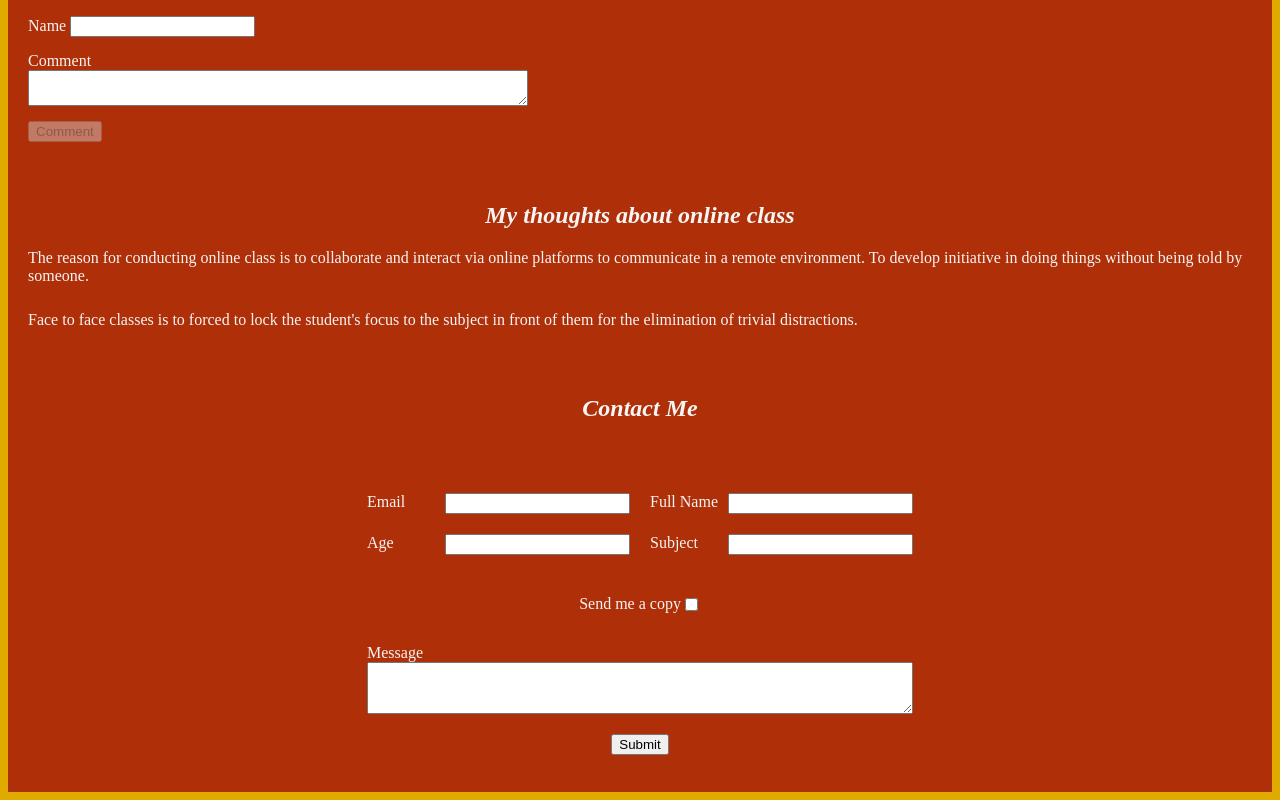
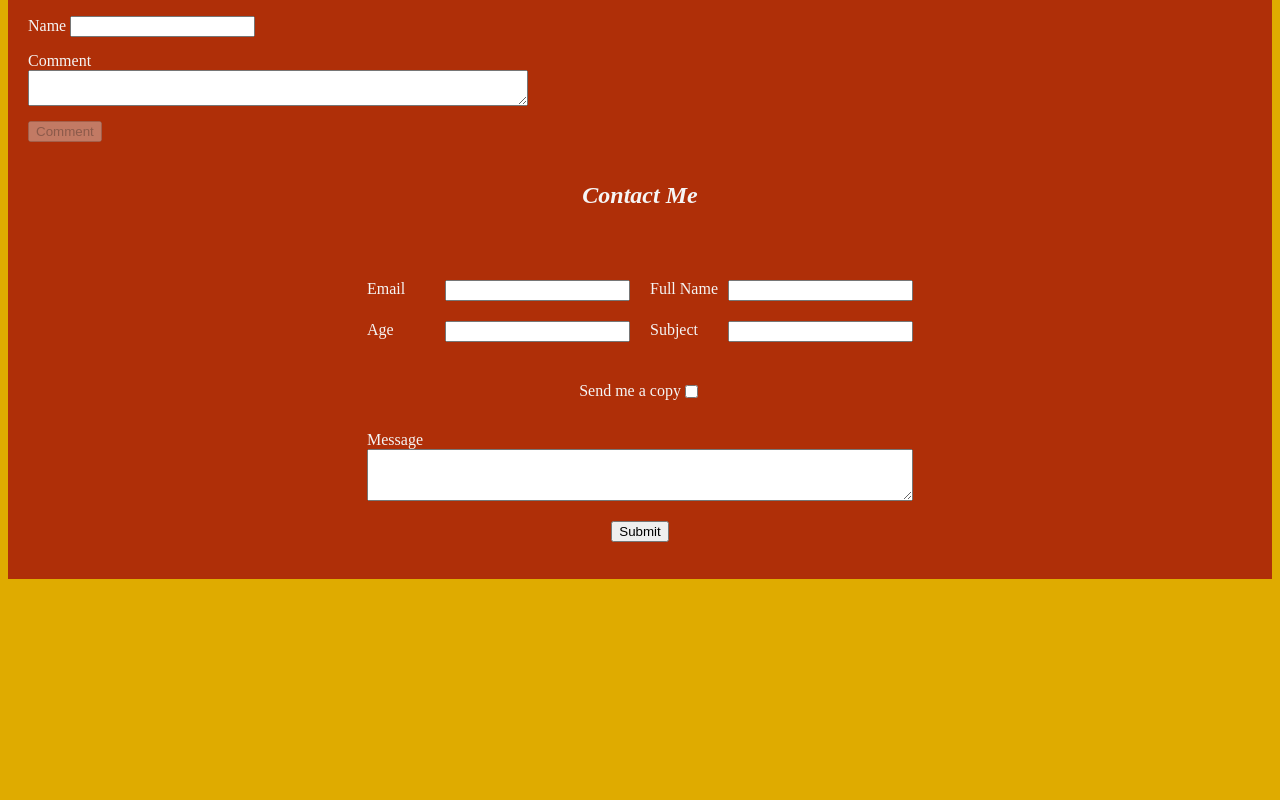
Before and after one commit to PUP-BSIT/final-Cahigan-MarkLouie, a plain HTML site: page cahigan_marklouie/index.html in a window 1280 px wide. Shown: the part 2391-3191 px from the top of the page. After the commit the page ends 2978 px from the top, so only its background shows below. Drawn offline with Linux system fonts and the light colour scheme; a script that the page names is missing.

Commit message:
remove my-thoughts section in index.html

```diff
--- a/cahigan_marklouie/index.html
+++ b/cahigan_marklouie/index.html
@@ -155,23 +155,6 @@
 				</form>
 			</div>
 
-			<div class="my-thoughts">
-				<h2>My thoughts about online class</h2>
-				<p>
-					The reason for conducting online class is to
-					collaborate and interact via online platforms to
-					communicate in a remote environment. To develop
-					initiative in doing things without being told by
-					someone.
-				</p>
-
-				<p>
-					Face to face classes is to forced to lock the
-					student's focus to the subject in front of them for
-					the elimination of trivial distractions.
-				</p>
-			</div>
-
 			<h2>Contact Me</h2>
 			<div>
 				<form class="top">
```
